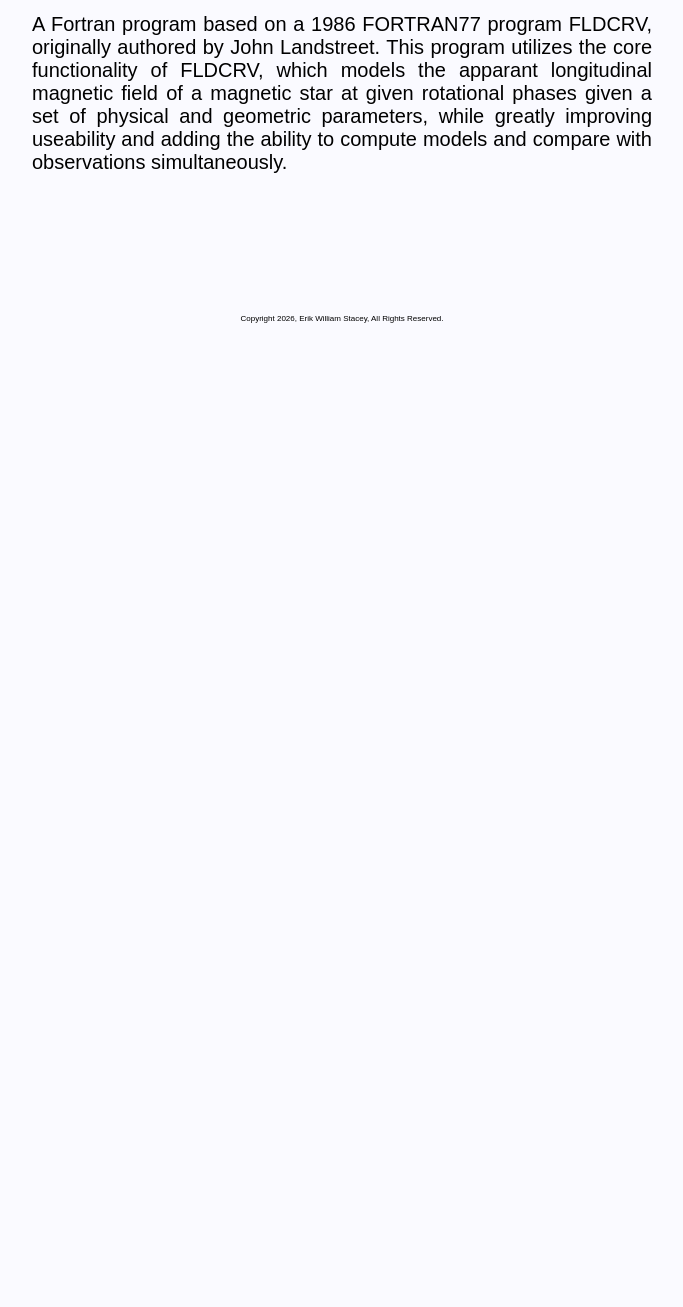
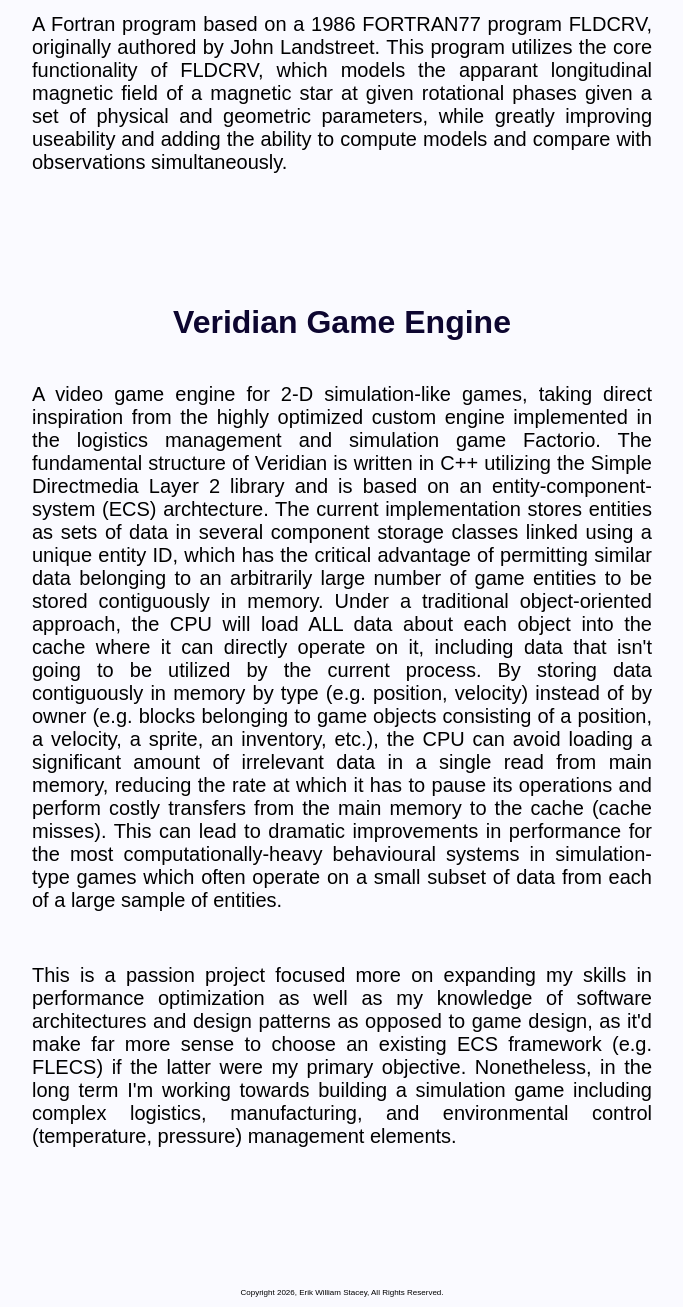
Before and after one commit to erikstacey/erikstacey.com, an Eleventy site: page src/pages/projects.html in a window 1280 px wide. Shown: the part 2572-3879 px from the top of the page, without its empty margins (298-981 px from the left). Before the commit the page ends 2905 px from the top, so only its background shows below. Built offline with nearby package versions, Linux system fonts and the light colour scheme; Eleventy itself is replaced by a stand-in of ours; files that its build step writes are made by us from their sources.

Commit message:
Update projects.html

```diff
--- a/src/pages/projects.html
+++ b/src/pages/projects.html
@@ -37,3 +37,18 @@ Also see minor projects, packages, and libraries on my <a href="https://github.c
     A Fortran program based on a 1986 FORTRAN77 program FLDCRV, originally authored by John Landstreet. This program utilizes the core functionality of FLDCRV, which models the apparant longitudinal magnetic field of a magnetic star at given rotational phases
     given a set of physical and geometric parameters, while greatly improving useability and adding the ability to compute models and compare with observations simultaneously.
 </p>
+
+<h3>Veridian Game Engine</h3>
+<p style="margin-bottom:2rem;">
+    A video game engine for 2-D simulation-like games, taking direct inspiration from the highly optimized custom engine implemented in the logistics management and simulation game Factorio.
+    The fundamental structure of Veridian is written in C++ utilizing the Simple Directmedia Layer 2 library and is based on an entity-component-system (ECS) archtecture. The current implementation
+    stores entities as sets of data in several component storage classes linked using a unique entity ID, which has the critical advantage of permitting similar data belonging to an arbitrarily large
+    number of game entities to be stored contiguously in memory. Under a traditional object-oriented approach, the CPU will load ALL data about each object into the cache where it can directly operate on it, including data that
+    isn't going to be utilized by the current process. By storing data contiguously in memory by type (e.g. position, velocity) instead of by owner (e.g. blocks belonging to game objects consisting of a position, a velocity, a sprite, an inventory, etc.), the CPU can avoid loading a significant amount
+    of irrelevant data in a single read from main memory, reducing the rate at which it has to pause its operations and perform costly transfers from the main memory to the cache (cache misses). This can lead to dramatic improvements in performance for the most computationally-heavy
+    behavioural systems in simulation-type games which often operate on a small subset of data from each of a large sample of entities.
+</p>
+<p style="margin-bottom:120px;">
+    This is a passion project focused more on expanding my skills in performance optimization as well as my knowledge of software architectures and design patterns as opposed to game design, as it'd make far more sense to choose an existing ECS framework (e.g. FLECS) if the latter were my primary objective.
+    Nonetheless, in the long term I'm working towards building a simulation game including complex logistics, manufacturing, and environmental control (temperature, pressure) management elements.
+</p>
```
